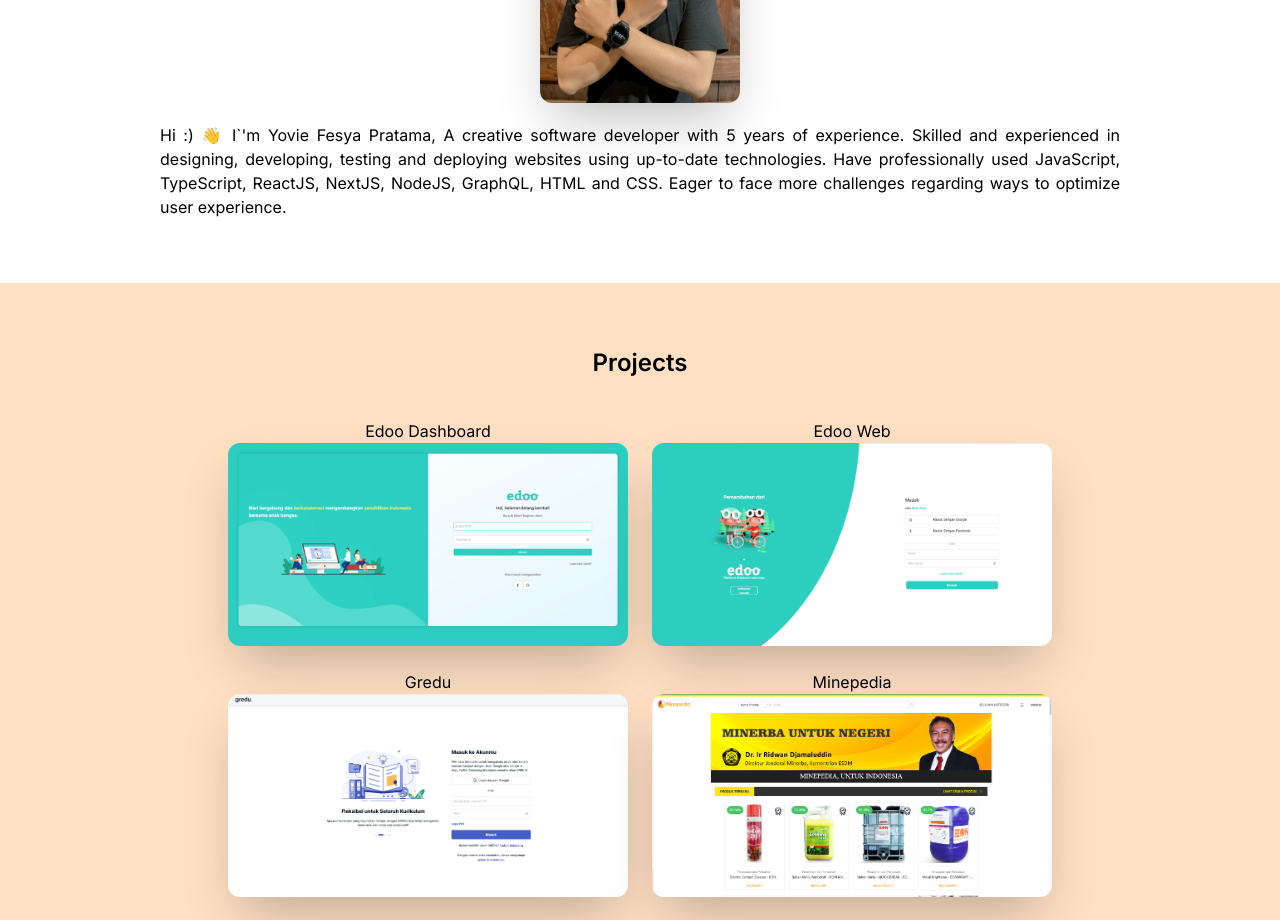
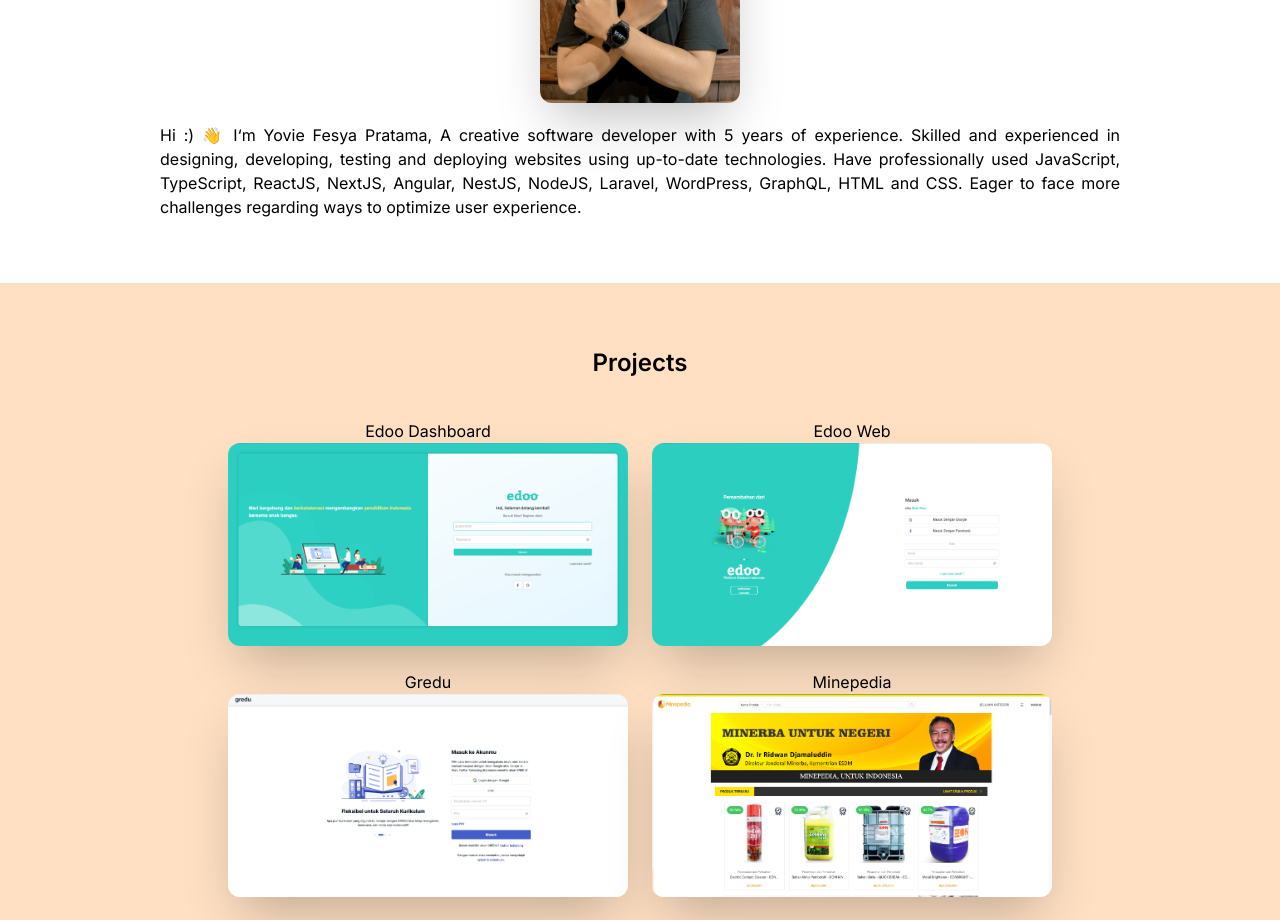
Before and after one commit to vieyama/vieyama-dev, a Next.js app: page / in a window 1280 px wide. Shown: the part 1100-2020 px from the top of the page. Built offline with nearby package versions, Linux system fonts and the light colour scheme.

Commit message:
fix: fixing error build

```diff
--- a/src/app/section/about-me.tsx
+++ b/src/app/section/about-me.tsx
@@ -15,7 +15,7 @@
         className="shadow-2xl rounded-xl"
       />
       <p className="w-5/6 mt-5 text-base text-justify">
-        Hi :) 👋 I`'m Yovie Fesya Pratama, A creative software developer with 5 years of experience. Skilled and experienced in designing, developing, testing and deploying websites using up-to-date technologies. Have professionally used JavaScript, TypeScript, ReactJS, NextJS, NodeJS, GraphQL, HTML and CSS. Eager to face more challenges regarding ways to optimize user experience.
+        Hi :) 👋 I&lsquo;m Yovie Fesya Pratama, A creative software developer with 5 years of experience. Skilled and experienced in designing, developing, testing and deploying websites using up-to-date technologies. Have professionally used JavaScript, TypeScript, ReactJS, NextJS, Angular, NestJS, NodeJS, Laravel, WordPress, GraphQL, HTML and CSS. Eager to face more challenges regarding ways to optimize user experience.
       </p>
     </div>
   );
```
